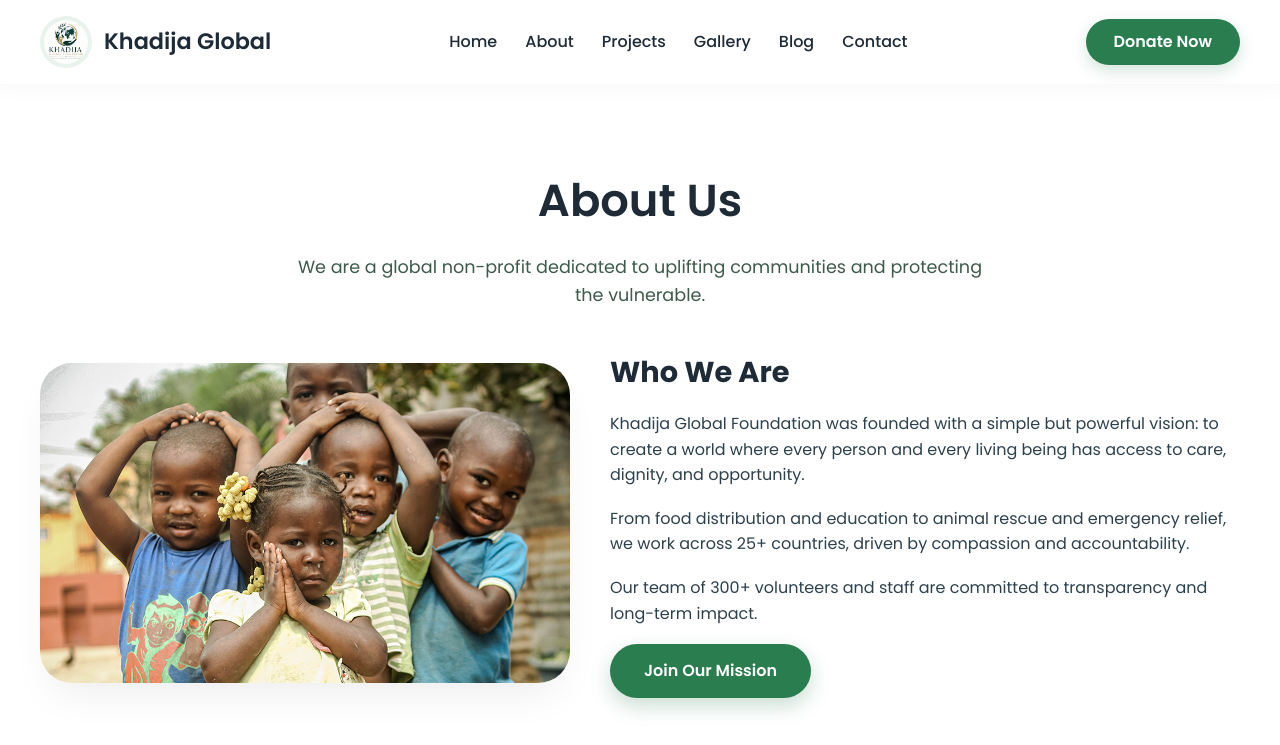
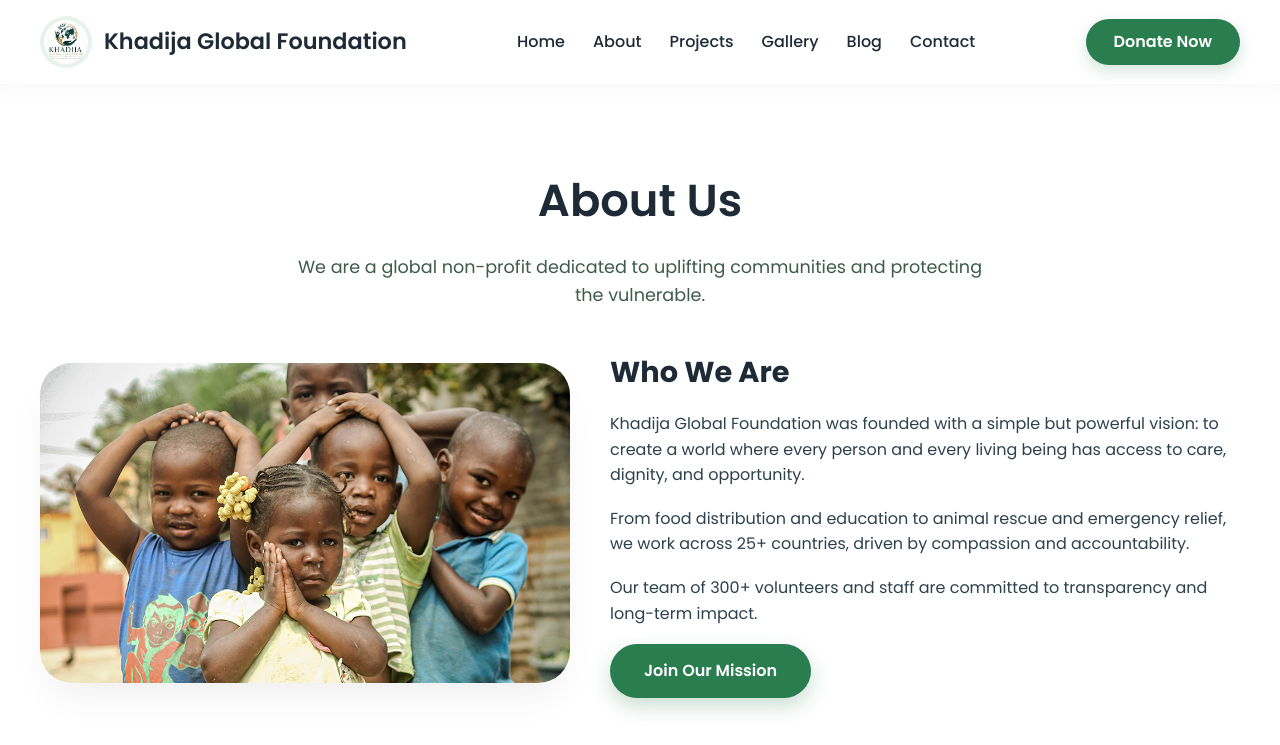
Before and after one commit to AKA-YK/khadijaglobalfoundation, a plain HTML site: page about.html in a window 1280 px wide. Shown: the top 745 px of the page. Drawn offline with Linux system fonts and the light colour scheme.

Commit message:
Revise about.html with updated content and layout
Updated the about.html file with new content and structure.

```diff
--- a/about.html
+++ b/about.html
@@ -324,10 +324,16 @@
 </head>
 <body>
     <nav>
-        <div class="logo">
-            <img src="images/logo.png" alt="Khadija Global Foundation" />
-            <h2>Khadija Global</h2>
-        </div>
+
+          <div class="logo">
+    <a href="index.html">
+        <img src="images/logo.png" alt="Khadija Global Foundation Logo">
+    </a>
+    <a href="index.html" style="text-decoration: none;">
+        <h2>Khadija Global Foundation</h2>
+    </a>
+
+</div>
         <ul id="navMenu">
               <li><a href="index.html">Home</a></li>
               <li><a href="about.html">About</a></li>
```
